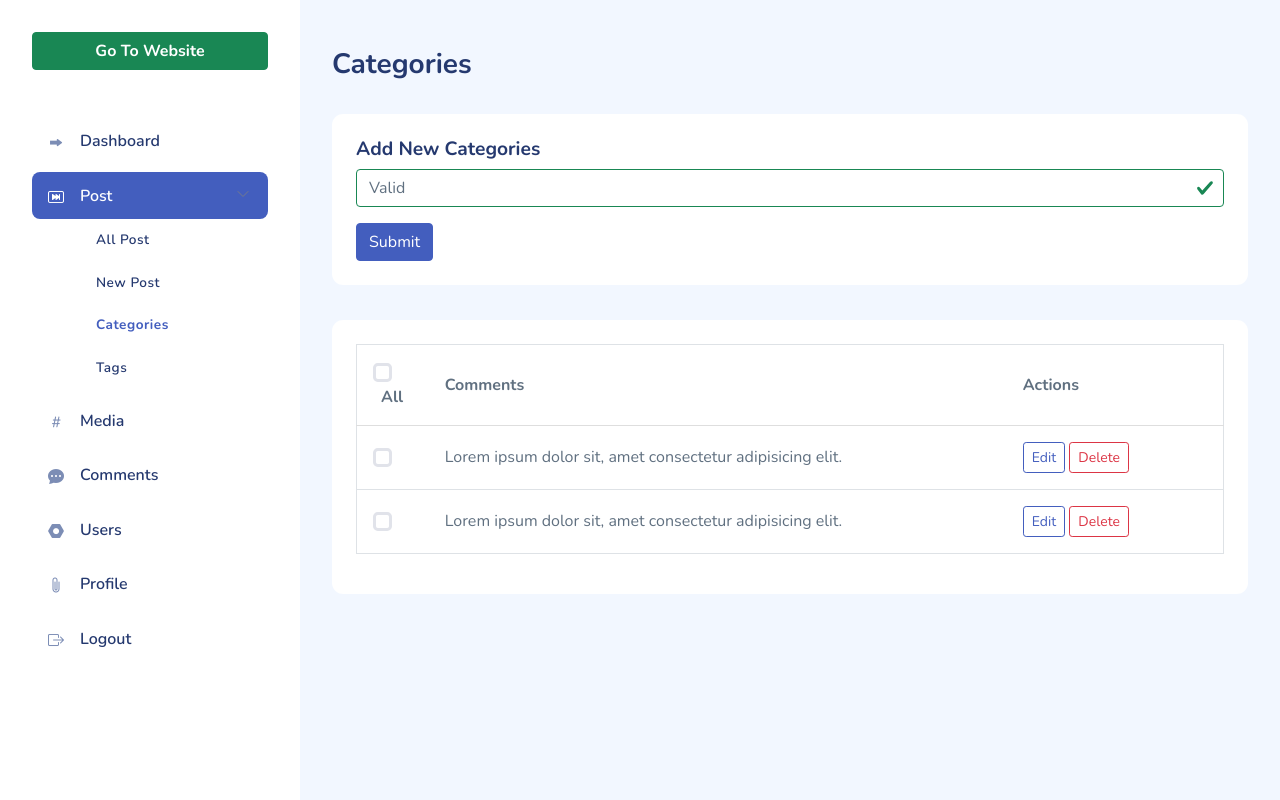
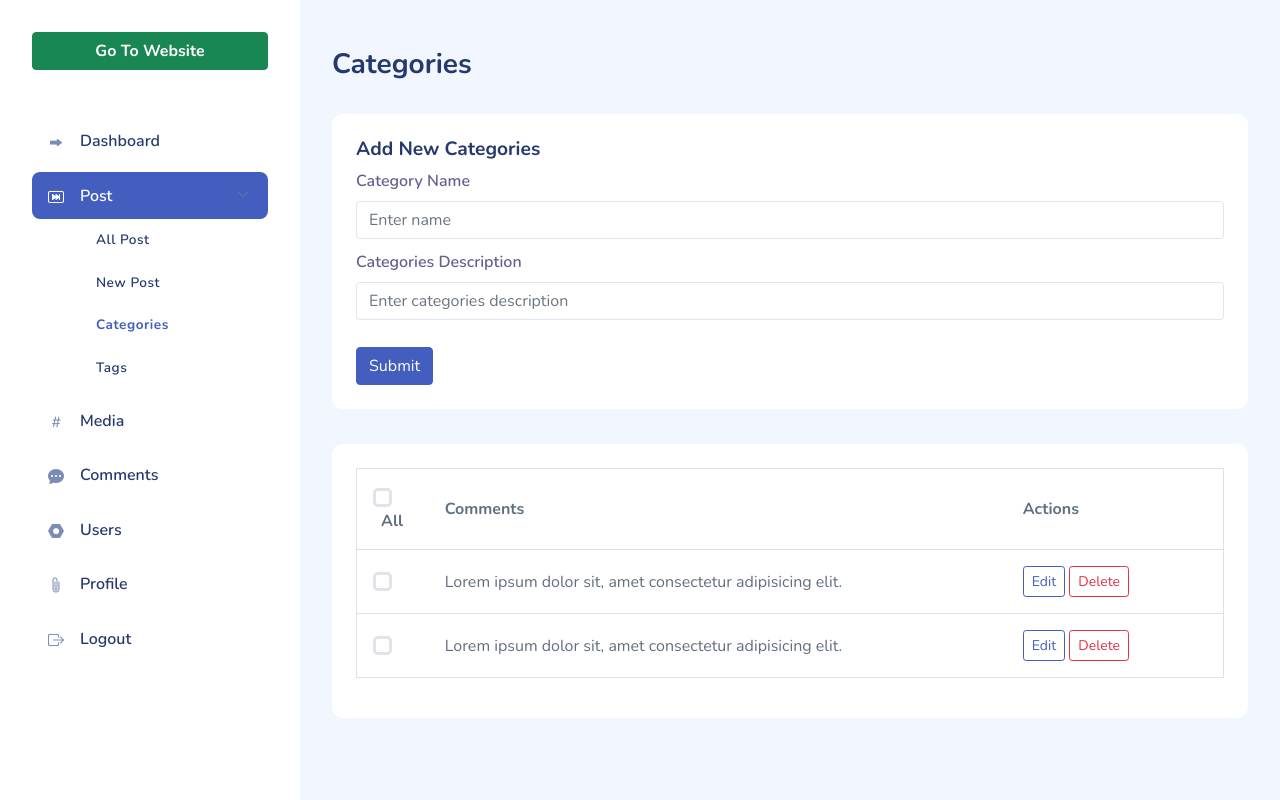
Before and after one commit to rejoan121615/travel-website-team_dot, a PHP site: page /public/admin/categories.php in a window 1280 px wide. Run offline with PHP 8.4, Linux system fonts and the light colour scheme; some libraries are stand-ins or nearby versions.

Commit message:
category creation form created

```diff
--- a/public/admin/categories.php
+++ b/public/admin/categories.php
@@ -1,3 +1,39 @@
+<?php
+
+  require __DIR__ . '../../../vendor/autoload.php';
+  use App\model\CategoryModel;
+
+  // echo $_GET['c-name'];
+
+if (isset($_GET['c-name'])) {
+    $title = $_GET['c-name'];
+    $description = $_GET['c-description'];
+    $msg = '';
+    // $categoryModel = new CategoryModel();
+    // $categoryModel->createCategory("New Category", "This is a new category description");
+    // Check if the category already exists
+    $categoryModel = new CategoryModel();
+    $existingCategory = $categoryModel->getCategoryByName($title);
+    if ($existingCategory) {
+     $msg = "<p class=' text-danger text-center'>Category already exists.</p>";
+    //  header('location:categories.php');
+    } else {
+      // Create the new category
+      $categoryModel->createCategory($title, $description);
+      $msg = "<p class=' text-success text-center'>
+  Category created successfully.
+</p>";
+      // header('location:categories.php');
+    }
+  }
+
+
+
+
+
+?>
+
+
 <!DOCTYPE html>
 <html lang="en">
 
@@ -40,16 +76,39 @@
             <div class="card-content">
               <div class="card-body">
                 <h4 class="card-title">Add New Categories</h4>
-
-                <div class="row">
-                  <div class="col-12"> <input type="text" class="form-control is-valid" id="valid-state"
-                      placeholder="Valid" value="Valid" required>
-                    <div class="valid-feedback">
-                      <i class="bx bx-radio-circle"></i>
+                  <form action="" method="get" class="needs-validation" novalidate>
+                    <div class="row">
+                      <?= isset($msg) ? $msg : null ?>
+                      <div class="col-12">
+                        <div class="form-group">
+                          <label for="c-name" class=" mb-2 ">Category Name</label>
+                          <input type="text" name="c-name" class="form-control" id="c-name" placeholder="Enter name" required>
+                          <div class="valid-feedback">
+                            Category Name is valid.
+                          </div>
+                          <div class="invalid-feedback">
+                            Please enter a Category Name.
+                          </div>
+                          <div id="category-suggestions"></div> <!-- Container to display category name suggestions -->
+                        </div>
+                      </div>
+                      <div class="col-12">
+                        <div class="form-group">
+                          <label for="c-description" class=" mb-2 ">Categories Description</label>
+                          <input type="text" name="c-description" class="form-control" id="c-description" placeholder="Enter categories description" required>
+                          <div class="valid-feedback">
+                            Categories Description is valid.
+                          </div>
+                          <div class="invalid-feedback">
+                            Please enter Categories Description.
+                          </div>
+                        </div>
+                      </div>
                     </div>
-                    <div class=" mt-3"><input class="btn btn-primary" type="submit" value="Submit"></div>
-                  </div>
-                </div>
+                    <div class="mt-3">
+                      <input class="btn btn-primary" type="submit" value="Submit">
+                    </div>
+                  </form>
               </div>
             </div>
           </div>
@@ -95,6 +154,21 @@
   </div>
   <script src="assets/vendors/perfect-scrollbar/perfect-scrollbar.min.js"></script>
   <script src="assets/js/bootstrap.bundle.min.js"></script>
+  <script>
+  // Get all forms that have the 'needs-validation' class
+  var forms = document.querySelectorAll('.needs-validation');
+
+  // Loop over them and prevent submission
+  Array.prototype.slice.call(forms).forEach(function(form) {
+    form.addEventListener('submit', function(event) {
+      if (!form.checkValidity()) {
+        event.preventDefault();
+        event.stopPropagation();
+      }
+      form.classList.add('was-validated');
+    }, false);
+  });
+</script>
   <script src="assets/js/main.js"></script>
 </body>
 
```
Also changed, not shown: public/admin/getCategoryNames.php (added, +21 -0 lines), public/admin/users.php (+20 -15 lines), src/model/CategoryModel.php (added, +69 -0 lines), src/model/ProfileModel.php (+8 -0 lines).
